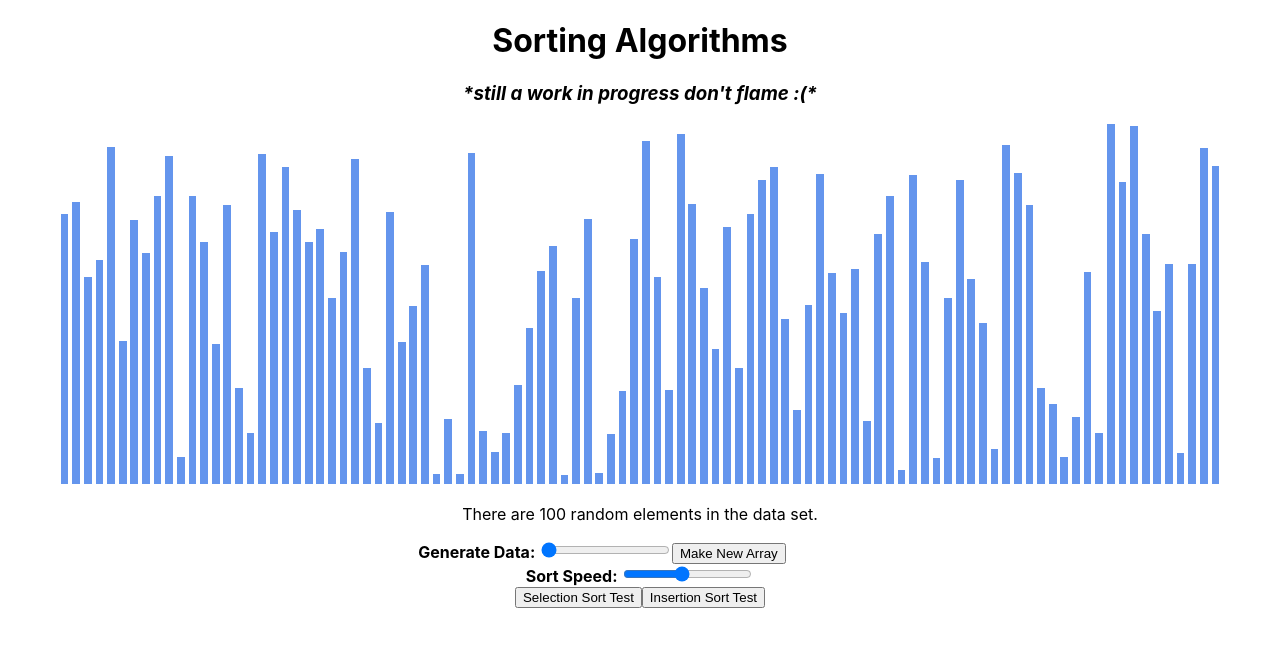
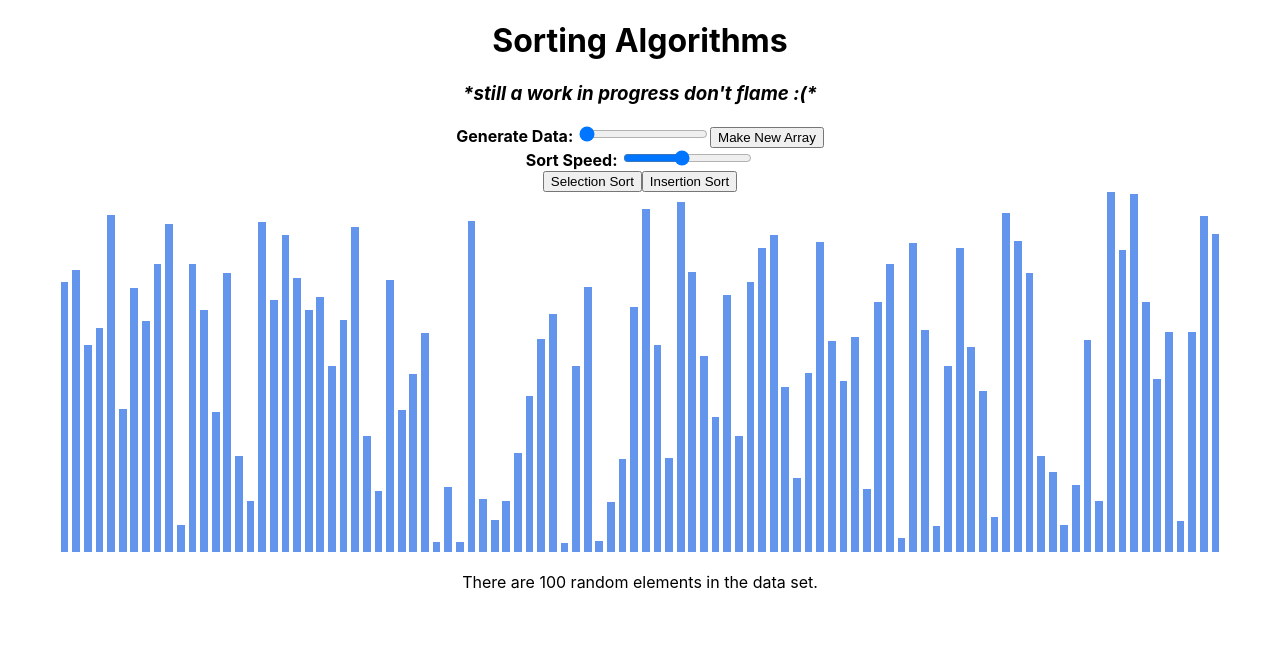
Before and after one commit to jmmabanta/sort-algo, a React (Create React App) app: page / in a window 1280 px wide. Shown: the top 646 px of the page. Built offline with nearby package versions, Linux system fonts and the light colour scheme.

Commit message:
Used 'display' style instead of 'visibility'

```diff
--- a/src/App.tsx
+++ b/src/App.tsx
@@ -16,9 +16,11 @@ const App = () => {
       <h3>
         <i>*still a work in progress don't flame :(*</i>
       </h3>
+      <div className="inputs">
+        <DataSetSize dataSize={dataState} setSpeed={animState.setBaseSpeed} />
+        <SortDataButtons sortData={animState.sortData} />
+      </div>
       <DataSetDisplay dataSet={dataState.dataSet} />
-      <DataSetSize dataSize={dataState} setSpeed={animState.setBaseSpeed} />
-      <SortDataButtons sortData={animState.sortData} />
     </div>
   );
 };
--- a/src/components/data-set/DataSetSize.tsx
+++ b/src/components/data-set/DataSetSize.tsx
@@ -29,7 +29,7 @@ const DataSetSize = (props: DataProps) => {
         </button>
         <button
           id="undo_sort"
-          style={{ visibility: 'hidden' }}
+          style={{ display: 'none' }}
           onClick={props.dataSize.undoSort}
         >
           Undo Sort
--- a/src/components/data-set/DataSetState.ts
+++ b/src/components/data-set/DataSetState.ts
@@ -17,7 +17,7 @@ export const setIsSorted = (value: boolean) => {
   isSorted = value;
   if (isSorted) {
     const undoSortButton = document.getElementById('undo_sort') as HTMLElement;
-    undoSortButton.style.visibility = 'visible';
+    undoSortButton.style.display = 'inline';
   }
 };
 
@@ -57,8 +57,8 @@ export const useDataState = (initialValue: number, height: number) => {
     const undoSortButton = document.getElementById('undo_sort') as HTMLElement;
     for (let i = 0; i < dataBars.length; i++)
       dataBars[i].style.backgroundColor = PRIMARY_COLOR;
-    sortButtons.style.visibility = 'visible';
-    undoSortButton.style.visibility = 'hidden';
+    sortButtons.style.display = 'inline';
+    undoSortButton.style.display = 'none';
     isSorted = false;
   };
 
--- a/src/components/sort/SortAnimator.ts
+++ b/src/components/sort/SortAnimator.ts
@@ -32,15 +32,15 @@ const SortAnimator = (dataSet: number[]) => {
   useEffect(() => {
     const userInputs = document.getElementById('data_form') as HTMLElement;
     if (animating) {
-      userInputs.style.visibility = 'hidden';
+      userInputs.style.display = 'none';
     } else {
-      userInputs.style.visibility = 'visible';
+      userInputs.style.display = 'inline';
     }
   }, [animating]);
 
   const sortData = (algorithm?: AlgorithmType) => {
     const sortButtons = document.getElementById('sort_buttons') as HTMLElement;
-    sortButtons.style.visibility = 'hidden';
+    sortButtons.style.display = 'none';
     switch (algorithm) {
       case 'selection':
         animateSelectionSort();
--- a/src/components/sort/SortDataButtons.tsx
+++ b/src/components/sort/SortDataButtons.tsx
@@ -12,14 +12,14 @@ const SortDataButtons = (props: ButtonProps) => {
           props.sortData('selection');
         }}
       >
-        Selection Sort Test
+        Selection Sort
       </button>
       <button
         onClick={() => {
           props.sortData('insertion');
         }}
       >
-        Insertion Sort Test
+        Insertion Sort
       </button>
     </div>
   );
```
Also changed, not shown: src/index.css (+5 -3 lines).
